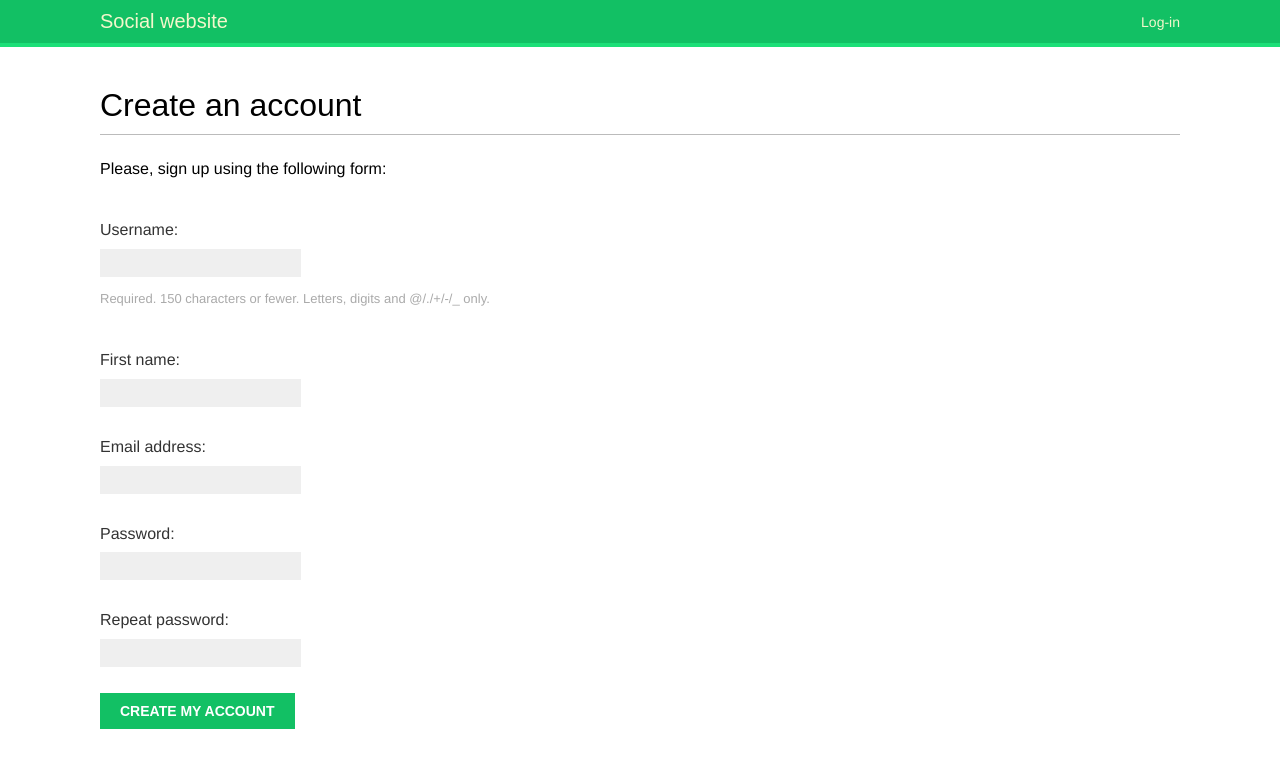
After one commit to MirceaLupan/social-website, a Django app: page /account/register/ in a window 1280 px wide. The commit adds this page. Shown: the top 768 px of the page. Run offline with Django 4.2, Linux system fonts and the light colour scheme; some web fonts are replaced.

Commit message:
Add user registration

```diff
--- a/account/forms.py
+++ b/account/forms.py
@@ -1,6 +1,22 @@
 from django import forms
+from django.contrib.auth.models import User
 
 
 class LoginForm(forms.Form):
     username = forms.CharField()
     password = forms.CharField(widget=forms.PasswordInput)
+
+
+class UserRegistrationForm(forms.ModelForm):
+    password = forms.CharField(label="Password", widget=forms.PasswordInput)
+    password2 = forms.CharField(label="Repeat password", widget=forms.PasswordInput)
+
+    class Meta:
+        model = User
+        fields = ("username", "first_name", "email")
+
+    def clean_password2(self):
+        cd = self.cleaned_data
+        if cd["password"] != cd["password2"]:
+            raise forms.ValidationError("Passwords don't match.")
+        return cd["password2"]
--- /dev/null
+++ b/account/templates/account/register.html
@@ -0,0 +1,13 @@
+{% extends "base.html" %}
+{% block title %}Create an account{% endblock %}
+
+{% block content %}
+    <h1>Create an account</h1>
+    <p>Please, sign up using the following form:</p>
+
+    <form method="post">
+        {{ user_form.as_p }}
+        {% csrf_token %}
+        <p><input type="submit" value="Create my account"></p>
+    </form>
+{% endblock %}
--- a/account/templates/registration/login.html
+++ b/account/templates/registration/login.html
@@ -10,7 +10,10 @@
             Please try again.
         </p>
     {% else %}
-        <p>Please, use the following form to log-in:</p>
+        <p>
+            Please, use the following form to log-in. If you don't have an account
+            <a href="{% url 'register' %}">register here</a>
+        </p>
     {% endif %}
 
     <div class="login-form">
--- a/account/urls.py
+++ b/account/urls.py
@@ -5,4 +5,5 @@ from . import views
 urlpatterns = [
     path("", views.dashboard, name="dashboard"),
     path("", include("django.contrib.auth.urls")),
+    path("register/", views.register, name="register"),
 ]
--- a/account/views.py
+++ b/account/views.py
@@ -2,7 +2,7 @@ from django.shortcuts import render
 from django.http import HttpResponse
 from django.contrib.auth import authenticate, login
 from django.contrib.auth.decorators import login_required
-from .forms import LoginForm
+from .forms import LoginForm, UserRegistrationForm
 
 
 def user_login(request):
@@ -29,3 +29,19 @@ def user_login(request):
 @login_required
 def dashboard(request):
     return render(request, "account/dashboard.html", {"section": "dashboard"})
+
+
+def register(request):
+    if request.method == "POST":
+        user_form = UserRegistrationForm(request.POST)
+        if user_form.is_valid():
+            # Create a new user object but avoid saving it yet
+            new_user = user_form.save(commit=False)
+            # Set the chosen password
+            new_user.set_password(user_form.cleaned_data["password"])
+            # Save the User object
+            new_user.save()
+            return render(request, "account/register_done.html", {"new_user": new_user})
+    else:
+        user_form = UserRegistrationForm()
+    return render(request, "account/register.html", {"user_form": user_form})
```
Also changed, not shown: account/templates/account/register_done.html (added, +7 -0 lines).
